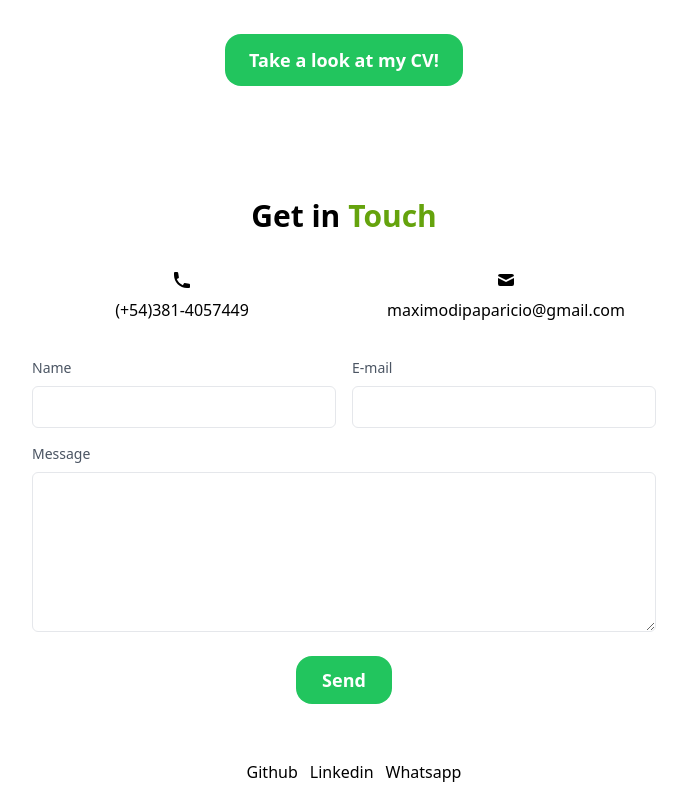
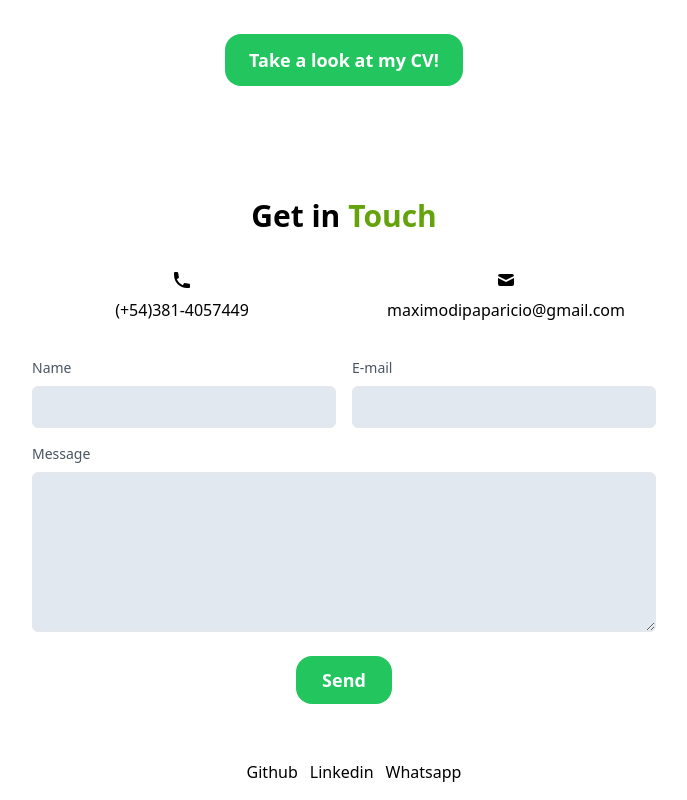
Before and after one commit to maximoaparicio/maximo, a React (Vite) app: page / in a window 1280 px wide. Shown: the part 1686-2486 px from the top of the page, without its empty margins (296-983 px from the left). Built offline with nearby package versions, Linux system fonts and the light colour scheme.

Commit message:
form working with notis

```diff
--- a/src/components/Contact.jsx
+++ b/src/components/Contact.jsx
@@ -1,11 +1,29 @@
-import { useTranslation } from "react-i18next";
-import { useForm, ValidationError } from "@formspree/react";
-import toast, { Toaster } from "react-hot-toast";
+import { useTranslation } from 'react-i18next'
+import toast, { Toaster } from 'react-hot-toast'
+import { useRef } from 'react'
+import emailjs from '@emailjs/browser'
 
 function Contact() {
-  const [t, i18n] = useTranslation("global");
+  const [t, i18n] = useTranslation('global')
 
-  const [state, handleSubmit] = useForm("moqrgjdr");
+  const form = useRef()
+
+  const sendEmail = e => {
+    e.preventDefault()
+
+    emailjs
+      .sendForm(
+        'service_s5thwx4',
+        'template_6u2rz7t',
+        form.current,
+        'RzjsTnoN81aZgNlzH'
+      )
+      .then(response => {
+        response.text == 'OK'
+          ? toast.success('Email sent!')
+          : toast.error('Error to send')
+      })
+  }
 
   return (
     <div className="dark:bg-slate-800 dark:text-slate-200">
@@ -14,8 +32,8 @@ function Contact() {
         id="contact"
       >
         <h2 className="text-3xl font-semibold text-center">
-          {t("contact.title_woColor")}
-          <span className="text-lime-600">{t("contact.title_wColor")}</span>
+          {t('contact.title_woColor')}
+          <span className="text-lime-600">{t('contact.title_wColor')}</span>
         </h2>
         <div className="grid grid-cols-1 gap-6 mt-6 sm:grid-cols-2 md:grid-cols-2">
           <div className="flex flex-col items-center px-4 py-3 transition-colors duration-300 transform rounded-md hover:bg-slate-200 hover:text-lime-600 dark:hover:bg-slate-600">
@@ -43,46 +61,36 @@ function Contact() {
           </div>
         </div>
         <div className="mt-6 ">
-          <form onSubmit={handleSubmit}>
-            <Toaster />
-
+          <Toaster />
+          <form ref={form} onSubmit={sendEmail}>
             <div className="items-center -mx-2 md:flex">
               <div className="w-full mx-2">
                 <label
                   className="block mb-2 text-sm font-medium text-gray-600 dark:text-slate-200"
                   htmlFor="name"
                 >
-                  {t("contact.name")}
+                  {t('contact.name')}
                 </label>
                 <input
-                  className="block w-full px-4 py-2 text-gray-700 bg-white border rounded-md focus:border-lime-400 focus:ring-lime-500 focus:outline-none focus:ring focus:ring-opacity-40"
+                  className="block w-full px-4 py-2 text-gray-700 bg-slate-200 border rounded-md focus:border-lime-400 focus:ring-lime-500 focus:outline-none focus:ring focus:ring-opacity-40"
                   type="text"
                   id="name"
+                  name="user_name"
                 ></input>
-                <ValidationError
-                  prefix="Name"
-                  field="name"
-                  errors={state.errors}
-                />
               </div>
               <div className="w-full mx-2 mt-4 md:mt-0">
                 <label
                   className="block mb-2 text-sm font-medium text-gray-600 dark:text-slate-200"
                   htmlFor="email"
                 >
-                  {t("contact.email")}
+                  {t('contact.email')}
                 </label>
                 <input
-                  name="email"
-                  className="block w-full px-4 py-2 text-gray-700 bg-white border rounded-md focus:border-lime-400 focus:ring-lime-500 focus:outline-none focus:ring focus:ring-opacity-40"
+                  className="block w-full px-4 py-2 text-gray-700 bg-slate-200 border rounded-md focus:border-lime-400 focus:ring-lime-500 focus:outline-none focus:ring focus:ring-opacity-40"
                   type="email"
                   id="email"
+                  name="user_email"
                 ></input>
-                <ValidationError
-                  prefix="Email"
-                  field="email"
-                  errors={state.errors}
-                />
               </div>
             </div>
             <div className="w-full mt-4">
@@ -90,34 +98,29 @@ function Contact() {
                 className="block mb-2 text-sm font-medium text-gray-600 dark:text-slate-200"
                 htmlFor="message"
               >
-                {t("contact.message")}
+                {t('contact.message')}
               </label>
               <textarea
                 id="message"
-                name="message"
-                className="block w-full h-40 px-4 py-2 text-gray-700 bg-white border rounded-md focus:border-lime-400 focus:outline-none focus:ring-lime-500  focus:ring-opacity-40"
+                name="user_message"
+                className="block w-full h-40 px-4 py-2 text-gray-700 bg-slate-200 border rounded-md focus:border-lime-400 focus:outline-none focus:ring-lime-500  focus:ring-opacity-40"
               ></textarea>
-              <ValidationError
-                prefix="Message"
-                field="message"
-                errors={state.errors}
-              />
             </div>
             <div className="flex justify-center mt-6">
               <button
                 type="submit"
-                disabled={state.submitting}
+                value="Send"
                 className="group rounded-2xl h-12 w-24 bg-green-500 font-bold text-lg text-white relative overflow-hidden"
               >
                 <div className="absolute duration-300 inset-0 w-full h-full transition-all scale-0 group-hover:scale-100 group-hover:bg-white/30 rounded-2xl"></div>
-                {t("contact.msgBtn")}
+                {t('contact.msgBtn')}
               </button>
             </div>
           </form>
         </div>
       </section>
     </div>
-  );
+  )
 }
 
-export default Contact;
+export default Contact
--- a/src/translations/en/global.json
+++ b/src/translations/en/global.json
@@ -20,7 +20,7 @@
   "about": {
     "title_woColor": "About ",
     "title_wColor": "Me",
-    "paragraph": "Hi!👋 I've been for more than three years in the IT comunnity programming. I mostly work with ReactJS, Tailwindcss, NodeJS, and mongoDB. I have finished my first year of two in the National Technological University for Senior Programmer.",
+    "paragraph": "Hi!👋 I've been for more than three years in the IT comunnity programming. I mostly work with Next/ReactJS, Tailwindcss, NodeJS, and mongoDB. I have finished my first year of two in the National Technological University for Senior Programmer.",
     "cvBtn": "Take a look at my CV!"
   },
   "contact": {
--- a/src/translations/es/global.json
+++ b/src/translations/es/global.json
@@ -20,7 +20,7 @@
   "about": {
     "title_woColor": "Conoceme",
     "title_wColor": "!",
-    "paragraph": "¡Hola! 👋 Llevo más de tres años en la comunidad IT. Principalmente trabajo con ReactJS, Tailwindcss, NodeJS,  y mongoDB. He terminado mi primer año de dos en la Universidad Tecnológica Nacional como Técnico Superior en Programación.",
+    "paragraph": "¡Hola! 👋 Llevo más de tres años en la comunidad IT. Principalmente trabajo con Next/ReactJS, Tailwindcss, NodeJS,  y mongoDB. He terminado mi primer año de dos en la Universidad Tecnológica Nacional como Técnico Superior en Programación.",
     "cvBtn": "Echa un vistazo a mi CV!"
   },
   "contact": {
```
